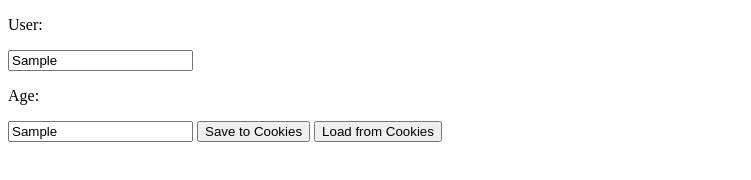
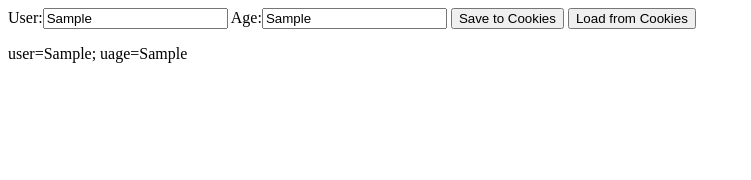
Before and after one commit to MariaMatkowski/WTM-Kurs, a website: page cookieApp.html in a window 1280 px wide. Both pictures are taken after typing "Sample", "Sample" into the empty fields and a click on the button "Save to Cookies". Shown: the whole page, without its empty margins (0-751 px from the left). Drawn offline with Linux system fonts and the light colour scheme.

Commit message:
änderung1

```diff
--- a/cookieApp.html
+++ b/cookieApp.html
@@ -10,11 +10,11 @@
             myCookies["uage"] = document.getElementById("age").value;
             //start reusable code
             document.cookie = "";   //cookie leeren
-            var expiresAttrib = new Date(Date.now()+60*1000).toString();  //60 Sek.
+            var expires = new Date(Date.now()+600*1000).toString();  //60 Sek.
             var cookieString ="";             //to store each cookie
             for (var key in myCookies)
                 {
-                    cookieString = key + "=" + myCookies[key] +";"+ expiresAttrib ";";    //create cookiestring
+                    cookieString = key + "=" + myCookies[key] +";"+ expires + ";";    //create cookiestring
                     document.cookie = cookieString;   //loop oder each value save string out to the document
                 }
             //end reusable code
@@ -39,8 +39,8 @@
     </head>
 
     <body>
-    <p>User:</p><input type="text" id="user">
-    <p>Age:</p><input type="text" id="age">
+    User:<input type="text" id="user">
+    Age:<input type="text" id="age">
     <button onclick="saveCookies()">Save to Cookies</button>
     <button onclick="loadCookies()">Load from Cookies</button>
     <p id="out"></p>
```
